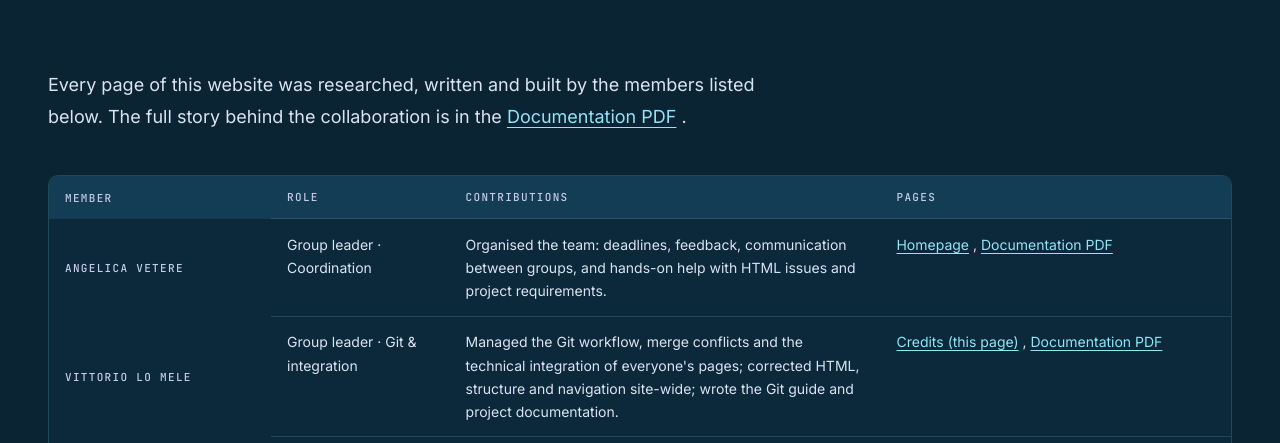
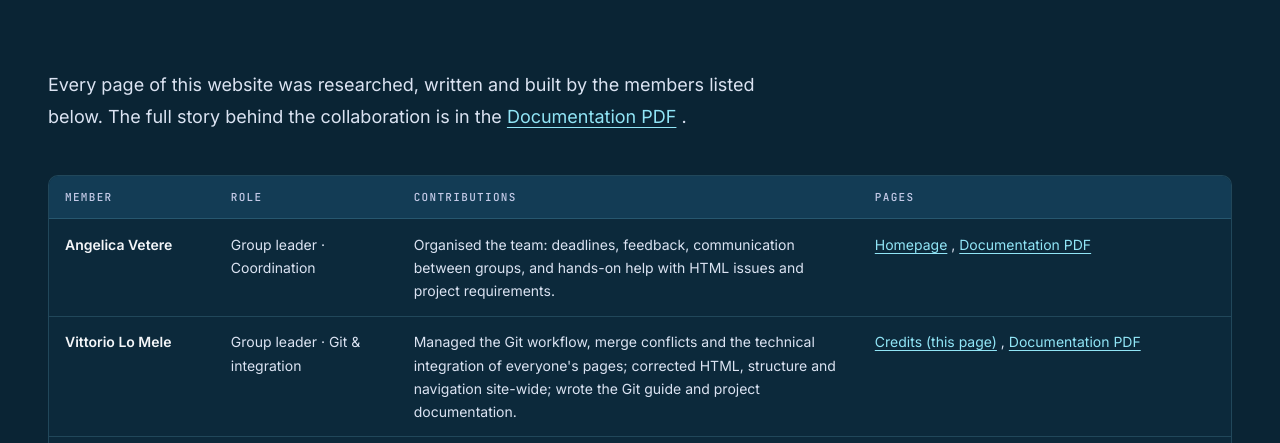
Before and after one commit to vittodevit/sa1, a plain HTML site: page credits.html in a window 1280 px wide. Shown: the part 357-800 px from the top of the page. Drawn offline with Linux system fonts and the light colour scheme.

```diff
--- a/credits.html
+++ b/credits.html
@@ -8,6 +8,22 @@
 
     <link rel="stylesheet" href="css/styles.css" />
     <link rel="stylesheet" href="css/shared.css" />
+
+    <style>
+    /* table separator fix */
+    .data-table tbody th {
+        padding: 0.85rem var(--space-2);
+        border-top: 1px solid var(--color-border);
+        color: var(--color-text);
+        font-family: var(--font-body);
+        font-size: inherit;
+        font-weight: 600;
+        letter-spacing: normal;
+        text-transform: none;
+        white-space: normal;
+        vertical-align: top;
+    }
+    </style>
   </head>
 
   <body>
```
Also changed, not shown: authentication/adaptive-authentication.html (+1 -0 lines), authentication/passwordless.html (+1 -0 lines), docs/css-docs/article.html (+1 -0 lines), docs/css-docs/components.html (+1 -0 lines), famous-incidents/consequences.html (+1 -0 lines), famous-incidents/incident-response.html (+1 -0 lines), famous-incidents/major-data-breaches.html (+1 -0 lines), famous-incidents/ransomware.html (+1 -0 lines), index.html (+1 -0 lines), online-privacy/encryption.html (+1 -0 lines), online-privacy/privacy-laws-and-regulations.html (+1 -0 lines), online-privacy/social-networks.html (+1 -0 lines), online-privacy/vpns.html (+1 -0 lines).
